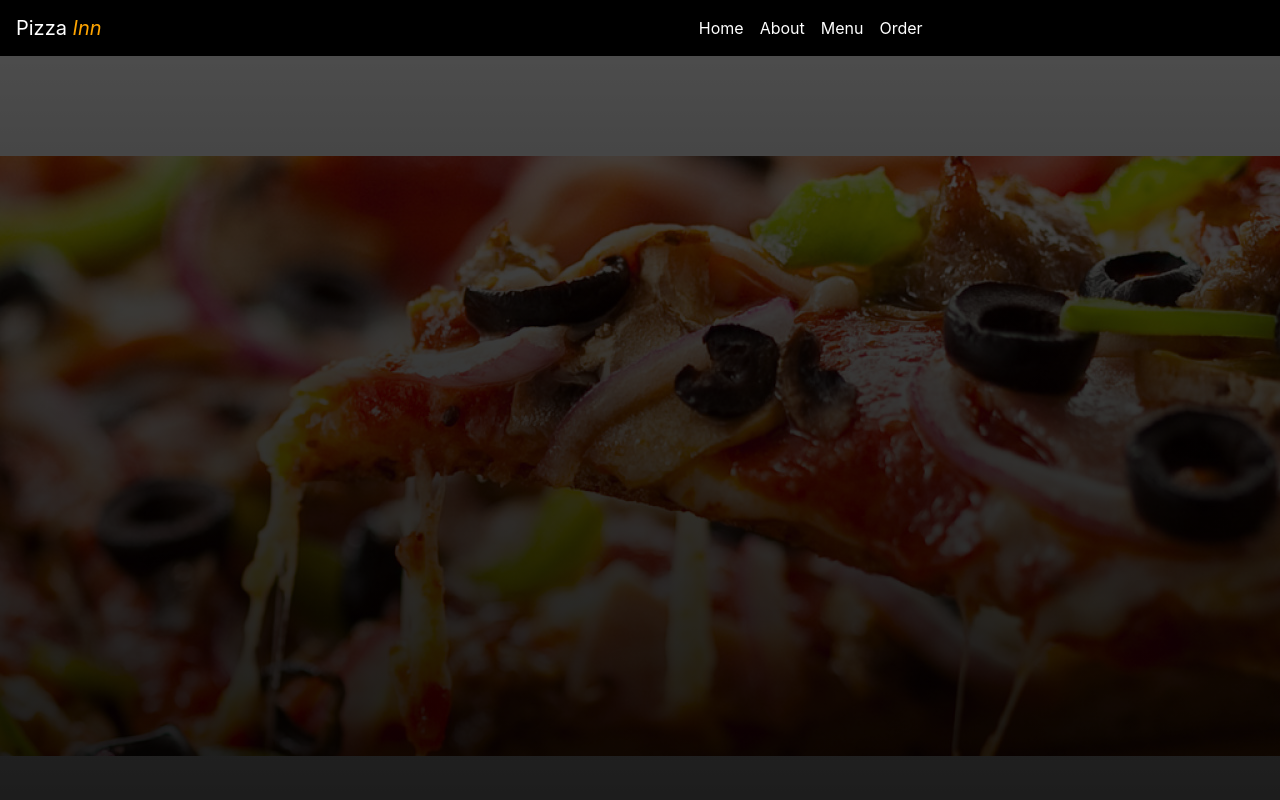
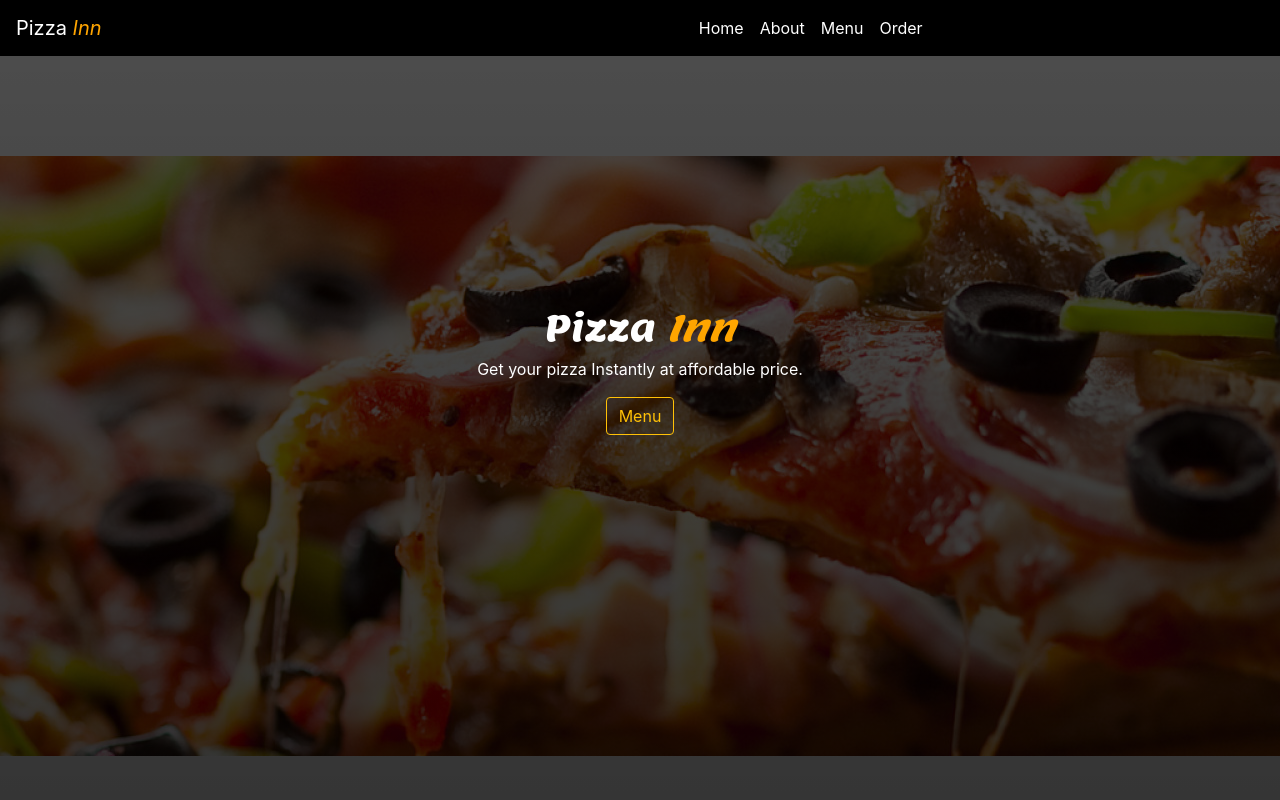
Before and after one commit to Alexotieno1717/pizza, a plain HTML site: page index.html in a window 1280 px wide. Shown: the top 800 px of the page. Drawn offline with Linux system fonts and the light colour scheme.

Commit message:
Added h1, p at banner

```diff
--- a/css/style.css
+++ b/css/style.css
@@ -48,7 +48,23 @@ NAVIGATION SECTION
 BANNER SECTION
 ================================================ */
 #banner-img{
-    background: linear-gradient(rgba(0 ,0, 0, .7), rgba(0 ,0, 0, .9)), url(../images/XBEKUJK.jpg) no-repeat 50% 50%;
+    background: linear-gradient(rgba(0 ,0, 0, .7), rgba(0 ,0, 0, .8)), url(../images/XBEKUJK.jpg) no-repeat 50% 50%;
     background-position: right center;
     height: 100vh;
 }
+
+.banner-content{
+    text-align: center;
+    padding-top: 20%;
+    color: #fff;
+}
+
+.banner-content h1{
+    font-family: 'Lemon', cursive;
+    font-size: 36px;
+}
+
+.banner-title{
+    font-style: italic;
+    color: orange;
+}
--- a/index.html
+++ b/index.html
@@ -8,6 +8,7 @@
     <link rel="stylesheet" href="css/bootstrap.css">
     <!-- Custom css link -->
     <link rel="stylesheet" href="css/style.css">
+    <link href="https://fonts.googleapis.com/css2?family=Lemon&display=swap" rel="stylesheet">
 </head>
 <body>
     <nav class="navbar navbar-expand-lg navbar-custom">
@@ -28,7 +29,7 @@
                 <a class="nav-link nav-link-custom" href="#">Menu</a>
             </li>
             <li class="nav-item">
-                <a class="nav-link nav-link-custom" href="#">Order</a>
+                <a class="nav-link nav-link-custom" href="#order">Order</a>
             </li>
           </ul>
         </div>
@@ -37,10 +38,15 @@
 
     <div class="section" id="home">
         <div class="container-fluid" id="banner-img">
-
+            <div class="banner-content">
+                <h1>Pizza <span class="banner-title">Inn</span></h1>
+                <p>Get your pizza Instantly at affordable price.</p>
+                <a href="#menu" class="btn btn-outline-warning">Menu</a>
+            </div>
         </div>
     </div>
 
+    <section id="order">
         <div class="container">
             <div class="row">
                 <div class="col-md-12">
@@ -115,6 +121,8 @@
                 </div>
             </div>
         </div>
+    </section>
+    <!-- End Order -->
 
 
 
```
Lines whose indentation alone changed are shown as unchanged.
